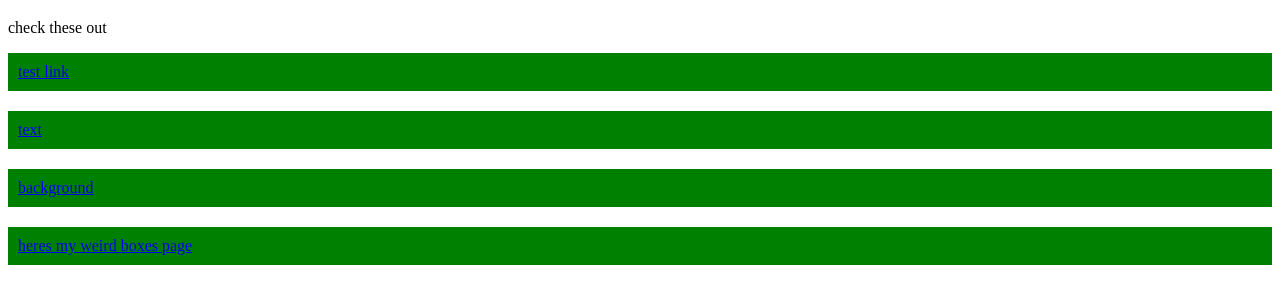
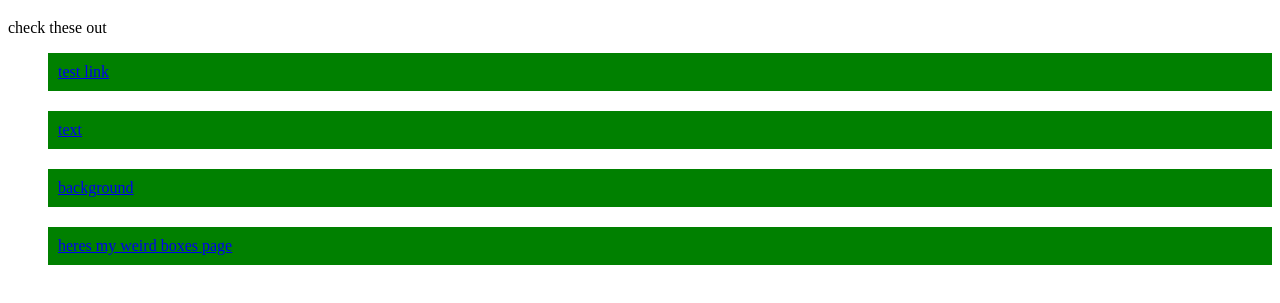
Before and after one commit to willmaher/Class-site, a plain HTML site: page index.html in a window 1280 px wide. Shown: the part 61-364 px from the top of the page. Drawn offline with Linux system fonts and the light colour scheme.

Commit message:
Update index.html

```diff
--- a/index.html
+++ b/index.html
@@ -9,7 +9,7 @@
 ul {
   list-style-type:none;
 margin:0;
-padding:0;
+padding:10;
 }
 
 li{
```
